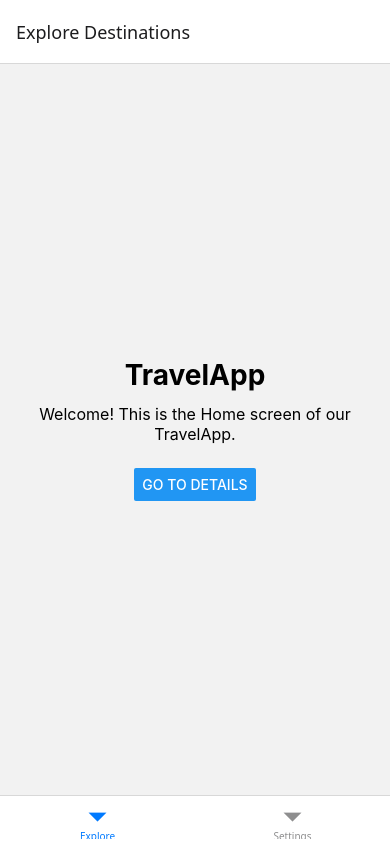
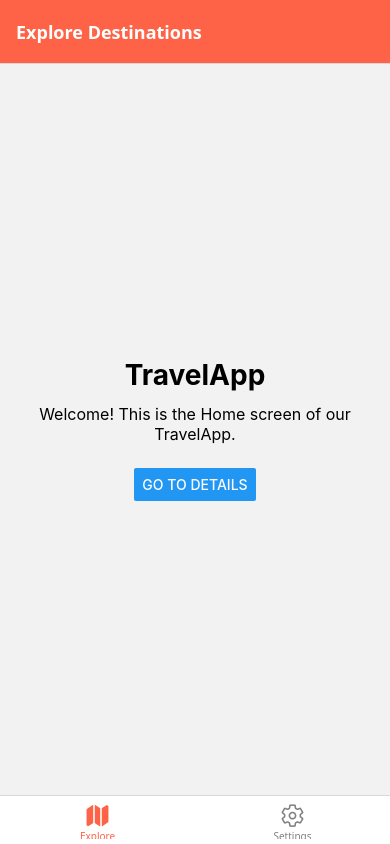
Before and after one commit to hsilaozyurt/TravelApp, a React Native app: screen / in a window 390 px wide. Built offline with nearby package versions, Linux system fonts and the light colour scheme.

Commit message:
feat: add icons and custom styling to navigation (Part 5)

```diff
--- a/App.js
+++ b/App.js
@@ -5,6 +5,7 @@ import { NavigationContainer } from '@react-navigation/native';
 import { createNativeStackNavigator } from '@react-navigation/native-stack';
 import { createBottomTabNavigator } from '@react-navigation/bottom-tabs';
 
+import { Ionicons } from '@expo/vector-icons';
 // Ekranlar
 import HomeScreen from './screens/HomeScreen';
 import DetailsScreen from './screens/DetailsScreen';
@@ -22,15 +23,30 @@ const Tab = createBottomTabNavigator();
 */
 function HomeStack() {
   return (
-    <Stack.Navigator initialRouteName="Home">
-      {/* Ana ekran: destinasyon listesi / butonlar vs. */}
+    <Stack.Navigator
+      initialRouteName="Home"
+      /*
+        screenOptions:
+        - Tüm HomeStack ekranlarına uygulanacak ortak header stilleri
+        - headerStyle: arka plan rengi
+        - headerTintColor: başlık ve geri ok rengi (yazı rengi)
+        - headerTitleStyle: başlık font özellikleri
+      */
+      screenOptions={{
+        headerStyle: {
+          backgroundColor: 'tomato', // İstersen 'blue', '#1E40AF' vs. yapabilirsin
+        },
+        headerTintColor: '#fff', // Başlık ve back arrow rengi
+        headerTitleStyle: {
+          fontWeight: 'bold',
+        },
+      }}
+    >
       <Stack.Screen
         name="Home"
         component={HomeScreen}
         options={{ title: 'Explore Destinations' }}
       />
-
-      {/* Detay ekranı: route paramları ile gelen bilgileri gösteriyor */}
       <Stack.Screen
         name="Details"
         component={DetailsScreen}
@@ -40,33 +56,49 @@ function HomeStack() {
   );
 }
 
-// Uygulamanın root bileşeni
+
 export default function App() {
   return (
     <NavigationContainer>
-      {/*
-        Tab.Navigator:
-        - Ekranın altındaki sekmeleri yönetiyor.
-        - headerShown: false diyerek Tab seviyesindeki başlığı gizliyoruz,
-          böylece sadece Stack'in header'ı görünüyor (çifte header olmaz).
-      */}
       <Tab.Navigator
-        screenOptions={{
+        /*
+          screenOptions'u fonksiyon olarak kullanıyoruz:
+          - route: Hangi tab'de olduğumuzu söyler ("Explore" / "Settings")
+          - Burada:
+            * headerShown: false -> Tab seviyesindeki header'ı gizle
+            * tabBarIcon: her tab için farklı ikon dön
+            * tabBarActiveTintColor / tabBarInactiveTintColor: renkler
+        */
+        screenOptions={({ route }) => ({
           headerShown: false,
-        }}
+
+          // Tab bar ikonunu belirleyen fonksiyon:
+          tabBarIcon: ({ focused, color, size }) => {
+            let iconName;
+
+            if (route.name === 'Explore') {
+              // Explore tab'i için ikon:
+              // focused true iken 'map', değilken 'map-outline'
+              iconName = focused ? 'map' : 'map-outline';
+            } else if (route.name === 'Settings') {
+              // Settings tab'i için ikon:
+              iconName = focused ? 'settings' : 'settings-outline';
+            }
+
+            // Ionicons bileşenini geri döndürüyoruz
+            return <Ionicons name={iconName} size={size} color={color} />;
+          },
+
+          // Aktif ve pasif tab renkleri:
+          tabBarActiveTintColor: 'tomato',
+          tabBarInactiveTintColor: 'gray',
+        })}
       >
-        {/*
-          Explore tab'i:
-          - component olarak HomeStack veriyoruz.
-          - Kullanıcı "Explore" sekmesine tıklayınca aslında HomeStack açılıyor.
-        */}
         <Tab.Screen
           name="Explore"
           component={HomeStack}
           options={{ title: 'Explore' }}
         />
-
-        {/* Settings tab'i: doğrudan SettingsScreen gösteriliyor */}
         <Tab.Screen
           name="Settings"
           component={SettingsScreen}
```
